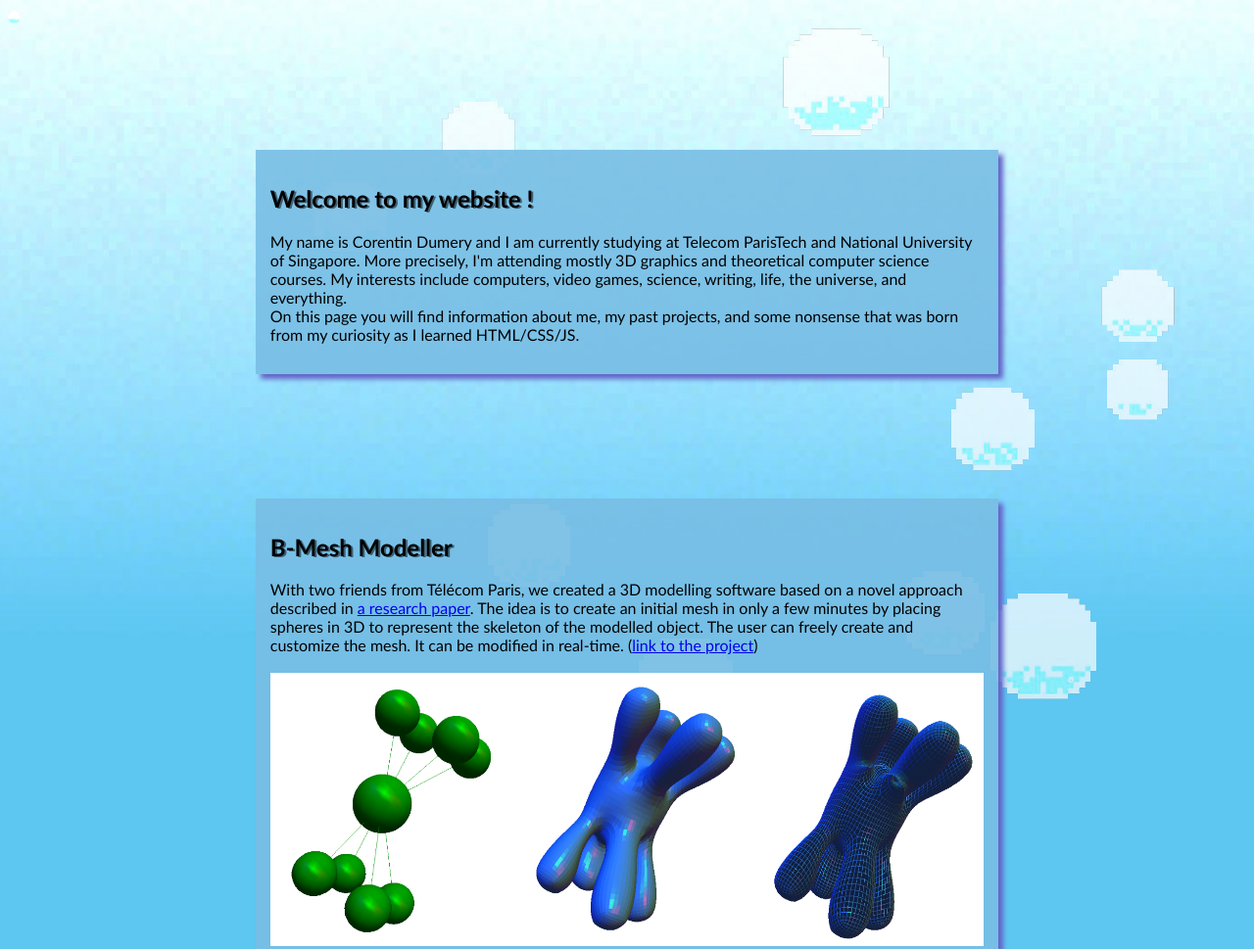
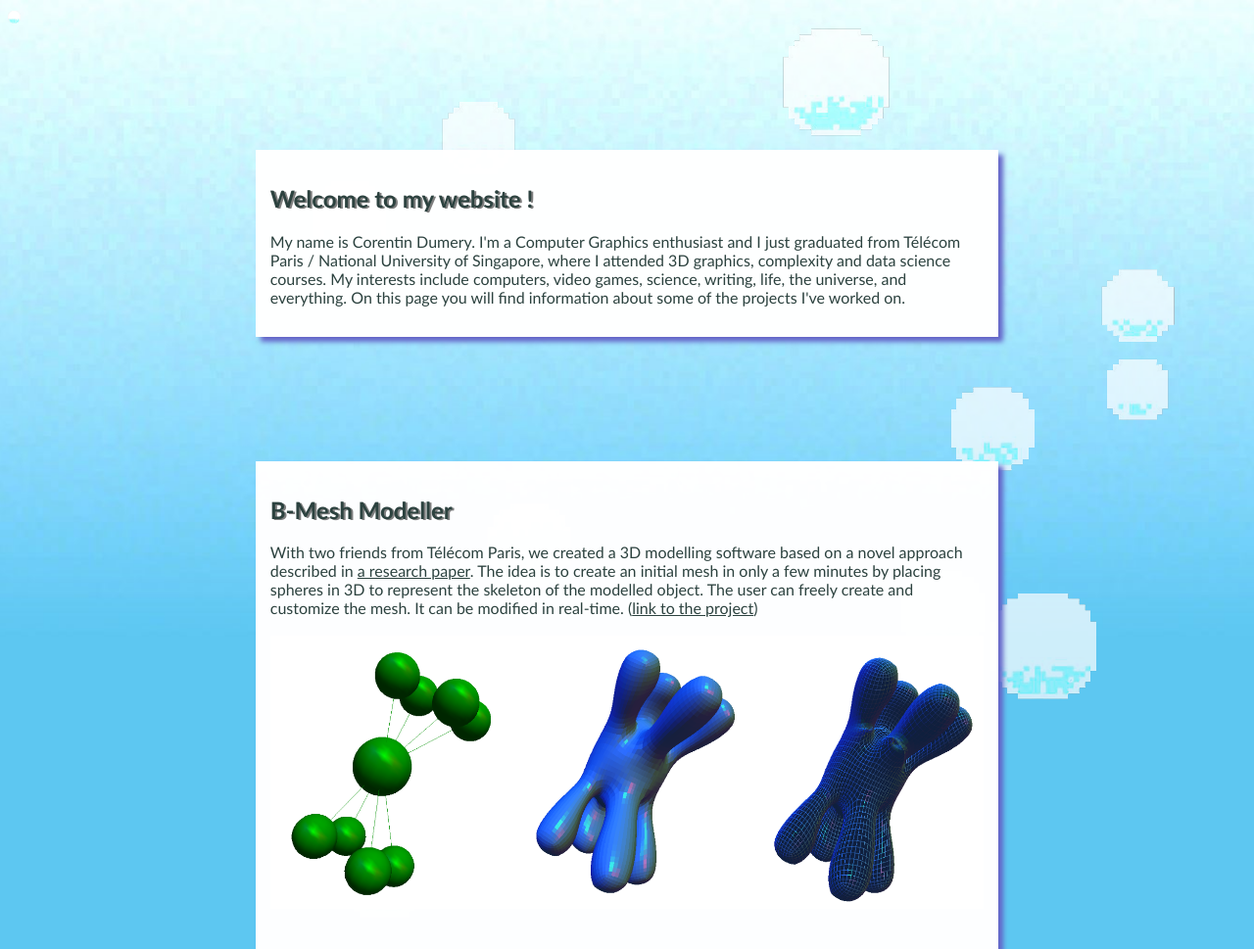
Before and after one commit to CorentinDumery/CorentinDumery.github.io, a plain HTML site: page index.html in a window 1280 px wide. Shown: the top 969 px of the page at 98% size. Drawn offline with Linux system fonts and the light colour scheme; grey boxes are pictures that could not be loaded.

Commit message:
Update & Style

```diff
--- a/index.html
+++ b/index.html
@@ -15,17 +15,17 @@
   <img id= "u0"  src="images/3240dehaut.png"  height="3240px" style="position: absolute;left:25%; z-index:1;"/>
 
 
-  <img id="testtruc" src = "images/bulle.png" width ="1%" height = "1%" position:"absolute" style="z-index:10; left:0px">
+  <img id="moving_bubbles" src = "images/bulle.png" width ="1%" height = "1%" position:"absolute" style="z-index:10; left:0px">
 
   <article>
 
     <div class='textuel'>
       <p>
         <h1>Welcome to my website !</h1>
-        My name is Corentin Dumery and I am currently studying at Telecom ParisTech and National University of Singapore.
-        More precisely, I'm attending mostly 3D graphics and theoretical computer science courses.
-        My interests include computers, video games, science, writing, life, the universe, and everything. <br>
-        On this page you will find information about me, my past projects, and some nonsense that was born from my curiosity as I learned HTML/CSS/JS.
+        My name is Corentin Dumery. I'm a Computer Graphics enthusiast and I just graduated from Télécom Paris / National University of Singapore,
+        where I attended 3D graphics, complexity and data science courses.
+        My interests include computers, video games, science, writing, life, the universe, and everything.
+        On this page you will find information about some of the  projects I've worked on.
       </p>
     </div>
 
@@ -60,7 +60,7 @@
 
         <img id="color_ex0" src="images/blackhole.png" align="middle" width ="100%">
         <br><br>
-        <img id="color_ex1" src="images/hocuspocus.png" align="middle" width ="100%">
+        <img id="color_ex1" src="images/sea_floor.png" align="middle" width ="100%">
       </p>
     </div>
   </article>
@@ -106,7 +106,7 @@
         <h1>The Cachou Factory</h1>
         Here is  a short 3D animation I made using Blender. It's about Cachous. I followed
         <a href="https://www.youtube.com/watch?v=67jBz8pzMcg"> a pretty simple tutorial</a>, don't be afraid to try it yourself !
-         </li>) <br/>  <br/>
+         </li> <br/>  <br/>
          <iframe class = "video" width="560" height="315" src="https://www.youtube.com/embed/_Y-Lkw6hR30" frameborder="0" allowfullscreen></iframe>
       </p>
     </div>
--- a/script.js
+++ b/script.js
@@ -21,7 +21,7 @@ over = 0;
         event = event || window.event;
 
         // Use event.pageX / event.pageY here
-        var machin = document.getElementById("testtruc");
+        var machin = document.getElementById("moving_bubbles");
         machin.style.left = event.pageX;
         machin.style.setProperty("left", event.pageX-10+"px");
         machin.style.setProperty("top", event.pageY-10+"px");
--- a/style.css
+++ b/style.css
@@ -1,8 +1,28 @@
+:root {
+  /* Main color: set by background image */
+  /* Primary: 5DC7E5 */
+  /* Secondary color: article background */
+  /* Text color: for articles */
+
+  /* Old style */
+  --secondary-bg-color: rgba(120,190,229,0.9);
+  --text-color: rgba(0,0,0,1.0);
+
+  /* Vendee style */
+  --secondary-bg-color: rgba(255,255,255,0.99);
+  --text-color: rgba(44,66,63,1.0);
+
+  /* Dark mode */
+  /*--secondary-bg-color:rgba(38,40,42,1.0);
+  --text-color: rgba(255,255,255,0.99);*/
+}
+
 *
 {
   font-family: Trebuchet MS;
+  color: var(--text-color);
+}
 
-}
 body
 {
   overflow-x: hidden;
@@ -10,8 +30,6 @@ body
   cursor:none;
 
 }
-
-
 
 p,ul
 {
@@ -21,7 +39,7 @@ p,ul
 article
 {
 
-  background-color: rgba(120,190,229,0.9);
+  background-color: var(--secondary-bg-color);
   box-shadow: 5px 5px 5px rgba(100,100,200);
   opacity: 1;
   z-index:2;
@@ -132,7 +150,7 @@ mycanvas
 }
 
 
-#testtruc
+#moving_bubbles
 {
   position: relative;
   pointer-events: none;
```
Also changed, not shown: games.html (+1 -1 lines), images/hocuspocus.png (deleted), images/sea_floor.png (added).
